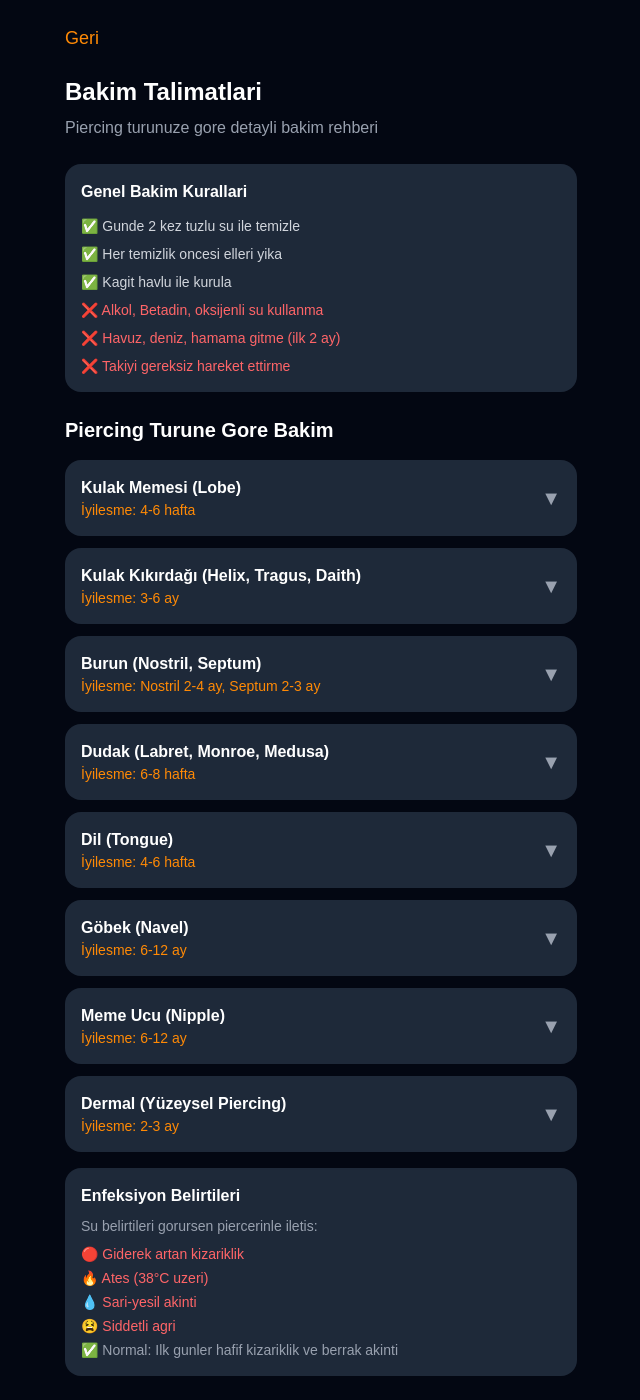
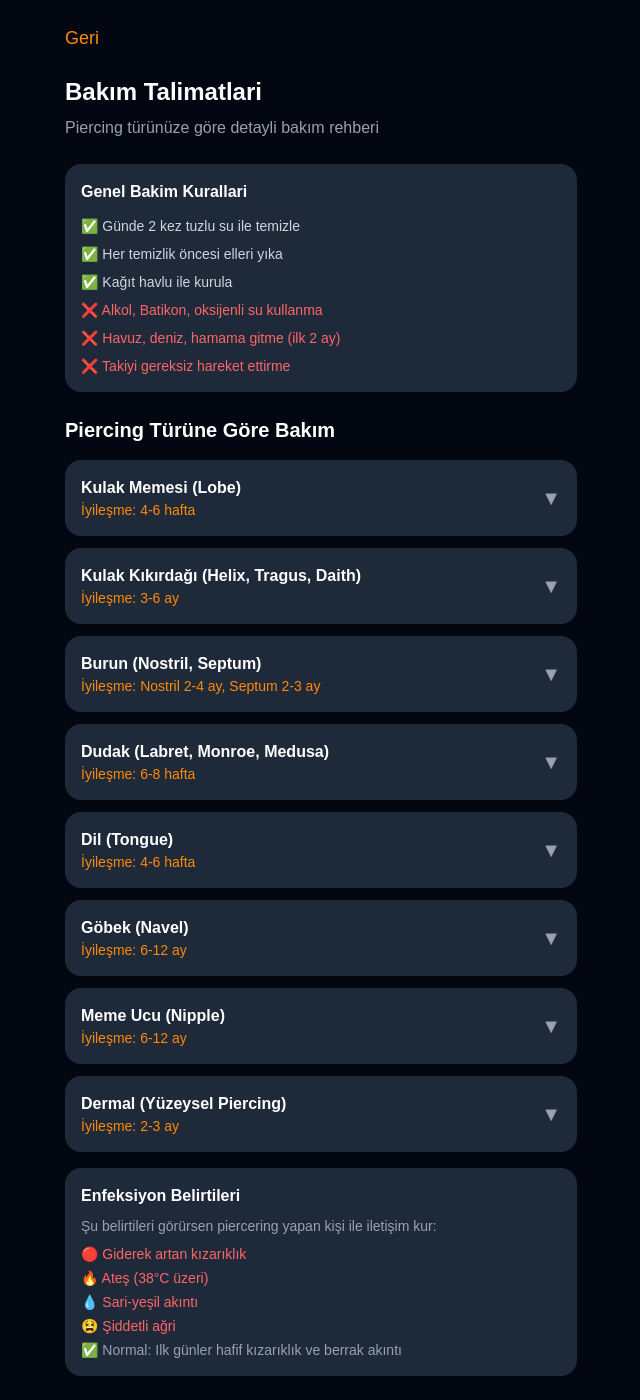
Before and after one commit to yalovaink77-cloud/piercingconnect-v2, a Next.js app: page /bakim in a window 1280 px wide. Shown: the whole page, without its empty margins (319-959 px from the left). Built offline with nearby package versions, Linux system fonts and the light colour scheme.

Commit message:
bakim sayfasi turkce karakter duzeltmeleri

```diff
--- a/app/bakim/page.tsx
+++ b/app/bakim/page.tsx
@@ -7,7 +7,7 @@ const bakimlar = [
     iyilesme: '4-6 hafta',
     temizlik: [
       'Günde 2 kez tuzlu su ile temizle',
-      'Parfümsüz sabunlu eller ile nazikçe temizle',
+      'Anti bakteriyel sabun ile nazikçe temizle',
       'Takıyı döndürme, sadece temizle',
     ],
     kacin: [
@@ -21,8 +21,8 @@ const bakimlar = [
     baslik: 'Kulak Kıkırdağı (Helix, Tragus, Daith)',
     iyilesme: '3-6 ay',
     temizlik: [
-      'Günde 2 kez tuzlu su spreyi kullan',
-      'Steril serum fizyolojik ile hafifçe temizle',
+      'Günde 2 kez serum fizyolojik kullan',
+      'Gerektiğinde serum fizyolojik ile hafifçe temizle',
       'Kağıt havlu ile kurula',
     ],
     kacin: [
@@ -36,9 +36,8 @@ const bakimlar = [
     baslik: 'Burun (Nostril, Septum)',
     iyilesme: 'Nostril 2-4 ay, Septum 2-3 ay',
     temizlik: [
-      'Günde 2-3 kez tuzlu su ile nazikçe temizle',
+      'Günde 2-3 kez serum fizyolojik ile nazikçe temizle',
       'Burun içini temizlerken pamuklu çubuk kullanma',
-      'Steril gazlı bez tercih et',
     ],
     kacin: [
       'Burun temizliği yaparken takıyı çekiştirme',
@@ -51,7 +50,7 @@ const bakimlar = [
     baslik: 'Dudak (Labret, Monroe, Medusa)',
     iyilesme: '6-8 hafta',
     temizlik: [
-      'Dıştan: Günde 2 kez tuzlu su ile temizle',
+      'Dıştan: Günde 2 serum fizyolojik ile temizle',
       'İçten: Her yemekten sonra alkolsüz ağız gargarası',
       'Bol su iç, ağzını nemli tut',
     ],
@@ -82,7 +81,7 @@ const bakimlar = [
     baslik: 'Göbek (Navel)',
     iyilesme: '6-12 ay',
     temizlik: [
-      'Günde 2 kez tuzlu su ile temizle',
+      'Günde 2 kez serum fizyolojik ile temizle',
       'Duş sonrası kağıt havlu ile kurula',
       'Gevşek kıyafetler giy, hava alsın',
     ],
@@ -97,7 +96,7 @@ const bakimlar = [
     baslik: 'Meme Ucu (Nipple)',
     iyilesme: '6-12 ay',
     temizlik: [
-      'Günde 2 kez tuzlu su ile nazikçe temizle',
+      'Günde 2 kez serum fizyolojik ile nazikçe temizle',
       'Duş altında ılık su ile durula',
       'Yumuşak kağıt havlu ile kurula',
     ],
@@ -122,33 +121,33 @@ const bakimlar = [
       'Aşırı güneş maruziyeti',
       'Takıyı oynatma, döndürme',
     ],
-    ekbilgi: 'Vücut piercingı reddedebilir. Düzenli takip önemli!',
+    ekbilgi: 'Vücut piercingi reddedebilir. Düzenli takip önemli!',
   },
 ]
 
-export default function Bakim() {
+export default function Bakım() {
   const [acik, setAcik] = useState<number | null>(null)
 
   return (
     <main className="min-h-screen bg-gray-950 p-6">
       <div className="w-full max-w-lg mx-auto">
         <a href="/" className="text-orange-400 text-lg mb-6 block">Geri</a>
-        <h1 className="text-2xl font-bold text-white mb-2">Bakim Talimatlari</h1>
-        <p className="text-gray-400 mb-6">Piercing turunuze gore detayli bakim rehberi</p>
+        <h1 className="text-2xl font-bold text-white mb-2">Bakım Talimatlari</h1>
+        <p className="text-gray-400 mb-6">Piercing türünüze göre detayli bakım rehberi</p>
 
         <div className="bg-gray-800 rounded-2xl p-4 mb-6">
           <h2 className="text-white font-bold mb-3">Genel Bakim Kurallari</h2>
           <ul className="space-y-2">
-            <li className="text-gray-300 text-sm">✅ Gunde 2 kez tuzlu su ile temizle</li>
-            <li className="text-gray-300 text-sm">✅ Her temizlik oncesi elleri yika</li>
-            <li className="text-gray-300 text-sm">✅ Kagit havlu ile kurula</li>
-            <li className="text-red-400 text-sm">❌ Alkol, Betadin, oksijenli su kullanma</li>
+            <li className="text-gray-300 text-sm">✅ Günde 2 kez tuzlu su ile temizle</li>
+            <li className="text-gray-300 text-sm">✅ Her temizlik öncesi elleri yıka</li>
+            <li className="text-gray-300 text-sm">✅ Kağıt havlu ile kurula</li>
+            <li className="text-red-400 text-sm">❌ Alkol, Batikon, oksijenli su kullanma</li>
             <li className="text-red-400 text-sm">❌ Havuz, deniz, hamama gitme (ilk 2 ay)</li>
             <li className="text-red-400 text-sm">❌ Takiyi gereksiz hareket ettirme</li>
           </ul>
         </div>
 
-        <h2 className="text-xl font-bold text-white mb-4">Piercing Turune Gore Bakim</h2>
+        <h2 className="text-xl font-bold text-white mb-4">Piercing Türüne Göre Bakım</h2>
 
         {bakimlar.map((item, index) => (
           <div key={index} className="mb-3">
@@ -158,7 +157,7 @@ export default function Bakim() {
             >
               <div>
                 <p className="text-white font-semibold">{item.baslik}</p>
-                <p className="text-orange-400 text-sm">İyilesme: {item.iyilesme}</p>
+                <p className="text-orange-400 text-sm">İyileşme: {item.iyilesme}</p>
               </div>
               <span className="text-gray-400 text-xl">{acik === index ? '▲' : '▼'}</span>
             </button>
@@ -176,7 +175,7 @@ export default function Bakim() {
                     <li key={i} className="text-gray-300 text-sm">✅ {t}</li>
                   ))}
                 </ul>
-                <h3 className="text-red-400 font-semibold mb-2">Kacinilmasi Gerekenler</h3>
+                <h3 className="text-red-400 font-semibold mb-2">Kaçinilmasi Gerekenler</h3>
                 <ul className="space-y-1">
                   {item.kacin.map((k, i) => (
                     <li key={i} className="text-gray-300 text-sm">❌ {k}</li>
@@ -189,13 +188,13 @@ export default function Bakim() {
 
         <div className="bg-gray-800 rounded-2xl p-4 mt-4">
           <h2 className="text-white font-bold mb-2">Enfeksiyon Belirtileri</h2>
-          <p className="text-gray-400 text-sm mb-2">Su belirtileri gorursen piercerinle iletis:</p>
+          <p className="text-gray-400 text-sm mb-2">Şu belirtileri görürsen piercering yapan kişi ile iletişim kur:</p>
           <ul className="space-y-1">
-            <li className="text-red-400 text-sm">🔴 Giderek artan kizariklik</li>
-            <li className="text-red-400 text-sm">🔥 Ates (38°C uzeri)</li>
-            <li className="text-red-400 text-sm">💧 Sari-yesil akinti</li>
-            <li className="text-red-400 text-sm">😫 Siddetli agri</li>
-            <li className="text-gray-400 text-sm">✅ Normal: Ilk gunler hafif kizariklik ve berrak akinti</li>
+            <li className="text-red-400 text-sm">🔴 Giderek artan kızarıklık</li>
+            <li className="text-red-400 text-sm">🔥 Ateş (38°C üzeri)</li>
+            <li className="text-red-400 text-sm">💧 Sari-yeşil akıntı</li>
+            <li className="text-red-400 text-sm">😫 Şiddetli ağri</li>
+            <li className="text-gray-400 text-sm">✅ Normal: Ilk günler hafif kızarıklık ve berrak akıntı</li>
           </ul>
         </div>
       </div>
```
